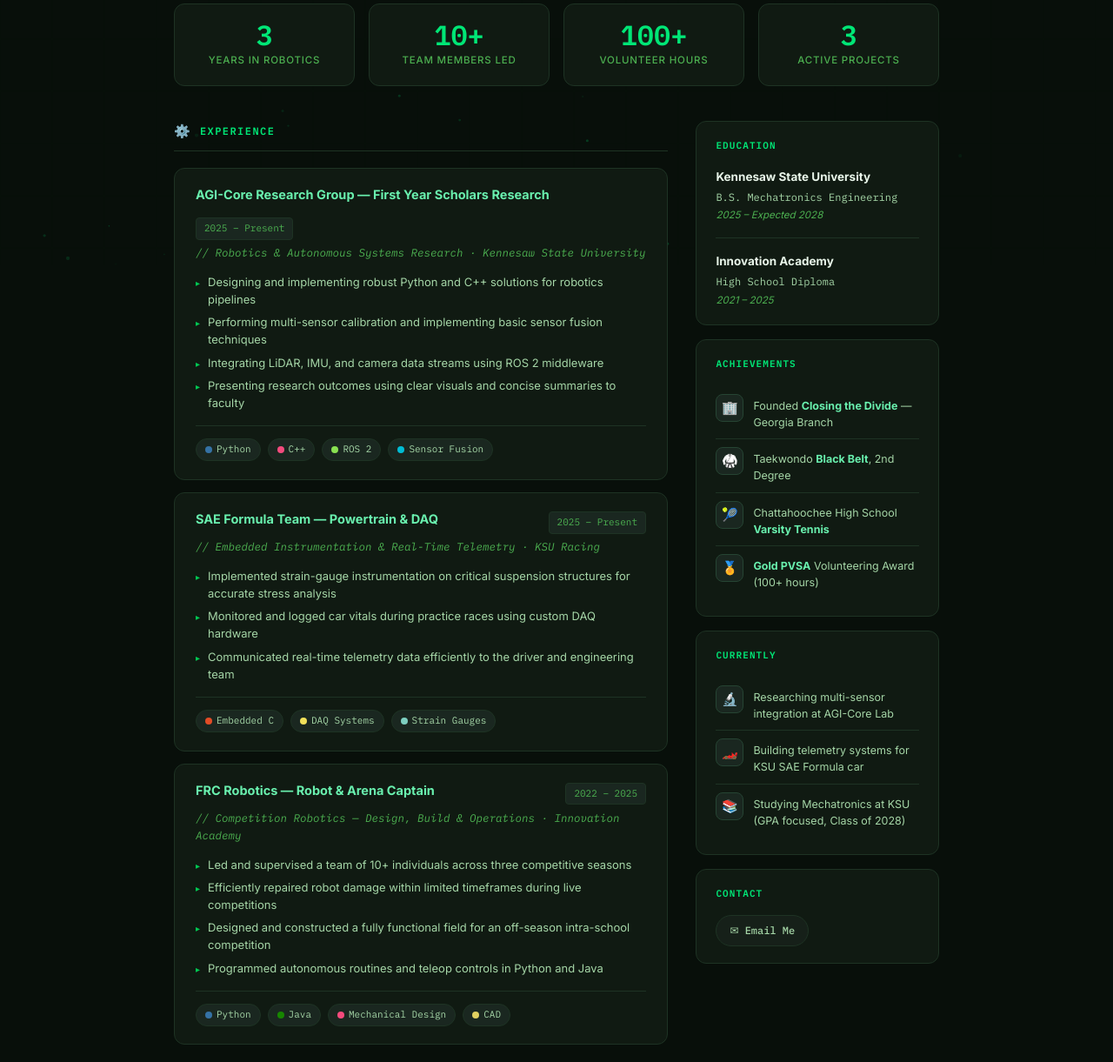
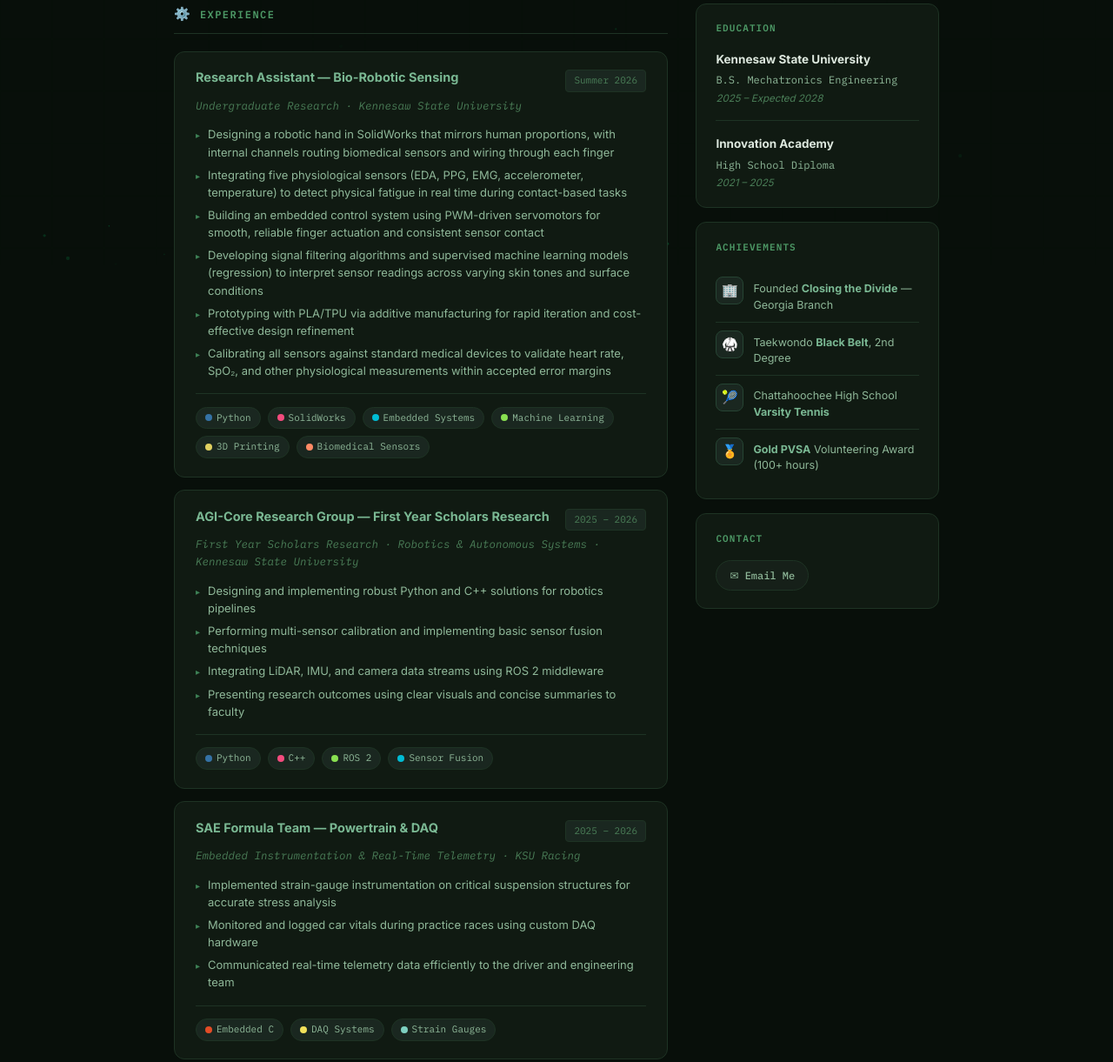
Before and after one commit to gargdaksh/gargdaksh.github.io, a plain HTML site: page index.html in a window 1280 px wide. Shown: the part 495-1716 px from the top of the page at 87% size. Drawn offline with Linux system fonts and the light colour scheme.

Commit message:
Update index.html

```diff
--- a/index.html
+++ b/index.html
@@ -18,15 +18,15 @@
   --surface3:  #1a2720;
   --border:    #1e3324;
   --border2:   #264433;
-  --green:     #00e676;
-  --green2:    #69f0ae;
-  --green3:    #00c853;
-  --green-dim: #004d1a;
-  --green-glow:rgba(0,230,118,0.15);
-  --text:      #e8f5e9;
-  --text2:     #a5d6a7;
-  --muted:     #4caf50;
-  --muted2:    #2e7d32;
+  --green:     #4d9966;
+  --green2:    #7ab893;
+  --green3:    #3d8055;
+  --green-dim: #1a3d28;
+  --green-glow:rgba(77,153,102,0.12);
+  --text:      #dde8de;
+  --text2:     #8fb899;
+  --muted:     #4a7d57;
+  --muted2:    #2e5c3a;
   --font:      'Inter', sans-serif;
   --mono:      'IBM Plex Mono', monospace;
   --r:         12px;
@@ -150,7 +150,7 @@ nav {
   font-weight: 600;
   color: #fff;
   border: 2px solid var(--border2);
-  box-shadow: 0 0 32px rgba(0,230,118,0.2);
+  box-shadow: 0 0 24px rgba(77,153,102,0.15);
   position: relative;
 }
 
@@ -628,10 +628,10 @@ section { margin-bottom: 2.5rem; }
 }
 
 .contrib-cell:hover { transform: scale(1.4); }
-.contrib-cell.l1 { background: #003300; }
-.contrib-cell.l2 { background: #006400; }
-.contrib-cell.l3 { background: #00a550; }
-.contrib-cell.l4 { background: var(--green); box-shadow: 0 0 4px var(--green); }
+.contrib-cell.l1 { background: #1a3d28; }
+.contrib-cell.l2 { background: #2d6644; }
+.contrib-cell.l3 { background: #3d8055; }
+.contrib-cell.l4 { background: var(--green); box-shadow: 0 0 4px rgba(77,153,102,0.5); }
 
 /* ── SCROLL REVEAL ── */
 .reveal {
@@ -700,30 +700,12 @@ footer span { color: var(--green); }
     </div>
     <div class="cta-row">
       <a href="mailto:garg.daksh0906@gmail.com" class="btn btn-primary">✉ Get in Touch</a>
-      <a href="#experience" class="btn btn-secondary">View My Work ↓</a>
+      <a href="#projects" class="btn btn-secondary">View My Work ↓</a>
     </div>
   </div>
 </div>
 
-<!-- STATS -->
-<div class="stats-bar reveal">
-  <div class="stat-card">
-    <div class="stat-num" data-target="3">0</div>
-    <div class="stat-label">Years in Robotics</div>
-  </div>
-  <div class="stat-card">
-    <div class="stat-num" data-target="10">0</div>
-    <div class="stat-label">Team Members Led</div>
-  </div>
-  <div class="stat-card">
-    <div class="stat-num" data-target="100">0</div>
-    <div class="stat-label">Volunteer Hours</div>
-  </div>
-  <div class="stat-card">
-    <div class="stat-num" data-target="3">0</div>
-    <div class="stat-label">Active Projects</div>
-  </div>
-</div>
+
 
 <!-- MAIN GRID -->
 <div class="container">
@@ -738,15 +720,40 @@ footer span { color: var(--green); }
 
       <div class="exp-card reveal">
         <div class="exp-header">
+          <div class="exp-title">Research Assistant — Bio-Robotic Sensing</div>
+          <span class="exp-date">Summer 2026</span>
+        </div>
+        <div class="exp-subtitle">Undergraduate Research · Kennesaw State University</div>
+        <ul>
+          <li>Designing a robotic hand in SolidWorks that mirrors human proportions, with internal channels routing biomedical sensors and wiring through each finger</li>
+          <li>Integrating five physiological sensors (EDA, PPG, EMG, accelerometer, temperature) to detect physical fatigue in real time during contact-based tasks</li>
+          <li>Building an embedded control system using PWM-driven servomotors for smooth, reliable finger actuation and consistent sensor contact</li>
+          <li>Developing signal filtering algorithms and supervised machine learning models (regression) to interpret sensor readings across varying skin tones and surface conditions</li>
+          <li>Prototyping with PLA/TPU via additive manufacturing for rapid iteration and cost-effective design refinement</li>
+          <li>Calibrating all sensors against standard medical devices to validate heart rate, SpO₂, and other physiological measurements within accepted error margins</li>
+        </ul>
+        <div class="tech-row">
+          <span class="tech-pill"><span class="lang-dot" style="background:#3572A5"></span>Python</span>
+          <span class="tech-pill"><span class="lang-dot" style="background:#f34b7d"></span>SolidWorks</span>
+          <span class="tech-pill"><span class="lang-dot" style="background:#00bcd4"></span>Embedded Systems</span>
+          <span class="tech-pill"><span class="lang-dot" style="background:#89e051"></span>Machine Learning</span>
+          <span class="tech-pill"><span class="lang-dot" style="background:#e0d060"></span>3D Printing</span>
+          <span class="tech-pill"><span class="lang-dot" style="background:#ff8a65"></span>Biomedical Sensors</span>
+        </div>
+      </div>
+
+      <div class="exp-card reveal">
+        <div class="exp-header">
           <div class="exp-title">AGI-Core Research Group — First Year Scholars Research</div>
-          <span class="exp-date">2025 – Present</span>
+          <span class="exp-date">2025 – 2026</span>
         </div>
-        <div class="exp-subtitle">// Robotics & Autonomous Systems Research · Kennesaw State University</div>
+        <div class="exp-subtitle">First Year Scholars Research · Robotics & Autonomous Systems · Kennesaw State University</div>
         <ul>
           <li>Designing and implementing robust Python and C++ solutions for robotics pipelines</li>
           <li>Performing multi-sensor calibration and implementing basic sensor fusion techniques</li>
           <li>Integrating LiDAR, IMU, and camera data streams using ROS 2 middleware</li>
           <li>Presenting research outcomes using clear visuals and concise summaries to faculty</li>
+
         </ul>
         <div class="tech-row">
           <span class="tech-pill"><span class="lang-dot" style="background:#3572A5"></span>Python</span>
@@ -759,9 +766,9 @@ footer span { color: var(--green); }
       <div class="exp-card reveal">
         <div class="exp-header">
           <div class="exp-title">SAE Formula Team — Powertrain &amp; DAQ</div>
-          <span class="exp-date">2025 – Present</span>
+          <span class="exp-date">2025 – 2026</span>
         </div>
-        <div class="exp-subtitle">// Embedded Instrumentation & Real-Time Telemetry · KSU Racing</div>
+        <div class="exp-subtitle">Embedded Instrumentation & Real-Time Telemetry · KSU Racing</div>
         <ul>
           <li>Implemented strain-gauge instrumentation on critical suspension structures for accurate stress analysis</li>
           <li>Monitored and logged car vitals during practice races using custom DAQ hardware</li>
@@ -776,10 +783,10 @@ footer span { color: var(--green); }
 
       <div class="exp-card reveal">
         <div class="exp-header">
-          <div class="exp-title">FRC Robotics — Robot &amp; Arena Captain</div>
+          <div class="exp-title">FRC Robotics — Robot Support &amp; Arena Captain</div>
           <span class="exp-date">2022 – 2025</span>
         </div>
-        <div class="exp-subtitle">// Competition Robotics — Design, Build & Operations · Innovation Academy</div>
+        <div class="exp-subtitle">Competition Robotics — Design, Build & Operations · Innovation Academy</div>
         <ul>
           <li>Led and supervised a team of 10+ individuals across three competitive seasons</li>
           <li>Efficiently repaired robot damage within limited timeframes during live competitions</li>
@@ -837,17 +844,14 @@ footer span { color: var(--green); }
       </div>
     </section>
 
-    <!-- ACTIVITY -->
-    <section>
+    <!-- PROJECTS -->
+    <section id="projects">
       <div class="section-header">
-        <span class="icon">📊</span>
-        <h2>Activity</h2>
+        <span class="icon">🚀</span>
+        <h2>Projects</h2>
       </div>
       <div class="side-card reveal">
-        <div class="contrib-wrap">
-          <div class="contrib-grid" id="contrib"></div>
-        </div>
-        <p style="font-family:var(--mono);font-size:11px;color:var(--muted);margin-top:0.8rem;">Contributions this year</p>
+        <p style="font-family:var(--mono);font-size:12px;color:var(--muted);text-align:center;padding:1.5rem 0;">Projects coming soon...</p>
       </div>
     </section>
 
@@ -887,22 +891,6 @@ footer span { color: var(--green); }
       <div class="achievement">
         <div class="badge">🏅</div>
         <p><strong>Gold PVSA</strong> Volunteering Award (100+ hours)</p>
-      </div>
-    </div>
-
-    <div class="side-card reveal">
-      <h3>Currently</h3>
-      <div class="achievement">
-        <div class="badge">🔬</div>
-        <p>Researching multi-sensor integration at AGI-Core Lab</p>
-      </div>
-      <div class="achievement">
-        <div class="badge">🏎️</div>
-        <p>Building telemetry systems for KSU SAE Formula car</p>
-      </div>
-      <div class="achievement">
-        <div class="badge">📚</div>
-        <p>Studying Mechatronics at KSU (GPA focused, Class of 2028)</p>
       </div>
     </div>
 
@@ -1051,26 +1039,9 @@ function animateCounters() {
   });
 }
 
-const statsObs = new IntersectionObserver((entries) => {
-  if (entries[0].isIntersecting) { animateCounters(); statsObs.disconnect(); }
-}, { threshold: 0.3 });
-statsObs.observe(document.querySelector('.stats-bar'));
 
-/* ── CONTRIBUTION GRAPH ── */
-const grid = document.getElementById('contrib');
-const lvls = [0,0,0,0,1,1,2,3,4];
-const cls  = l => l === 0 ? '' : `l${l}`;
-for (let w = 0; w < 35; w++) {
-  const col = document.createElement('div');
-  col.className = 'contrib-col';
-  for (let d = 0; d < 7; d++) {
-    const cell = document.createElement('div');
-    const l = lvls[Math.floor(Math.random() * lvls.length)];
-    cell.className = 'contrib-cell ' + cls(l);
-    col.appendChild(cell);
-  }
-  grid.appendChild(col);
-}
+
+
 </script>
 </body>
 </html>
```
